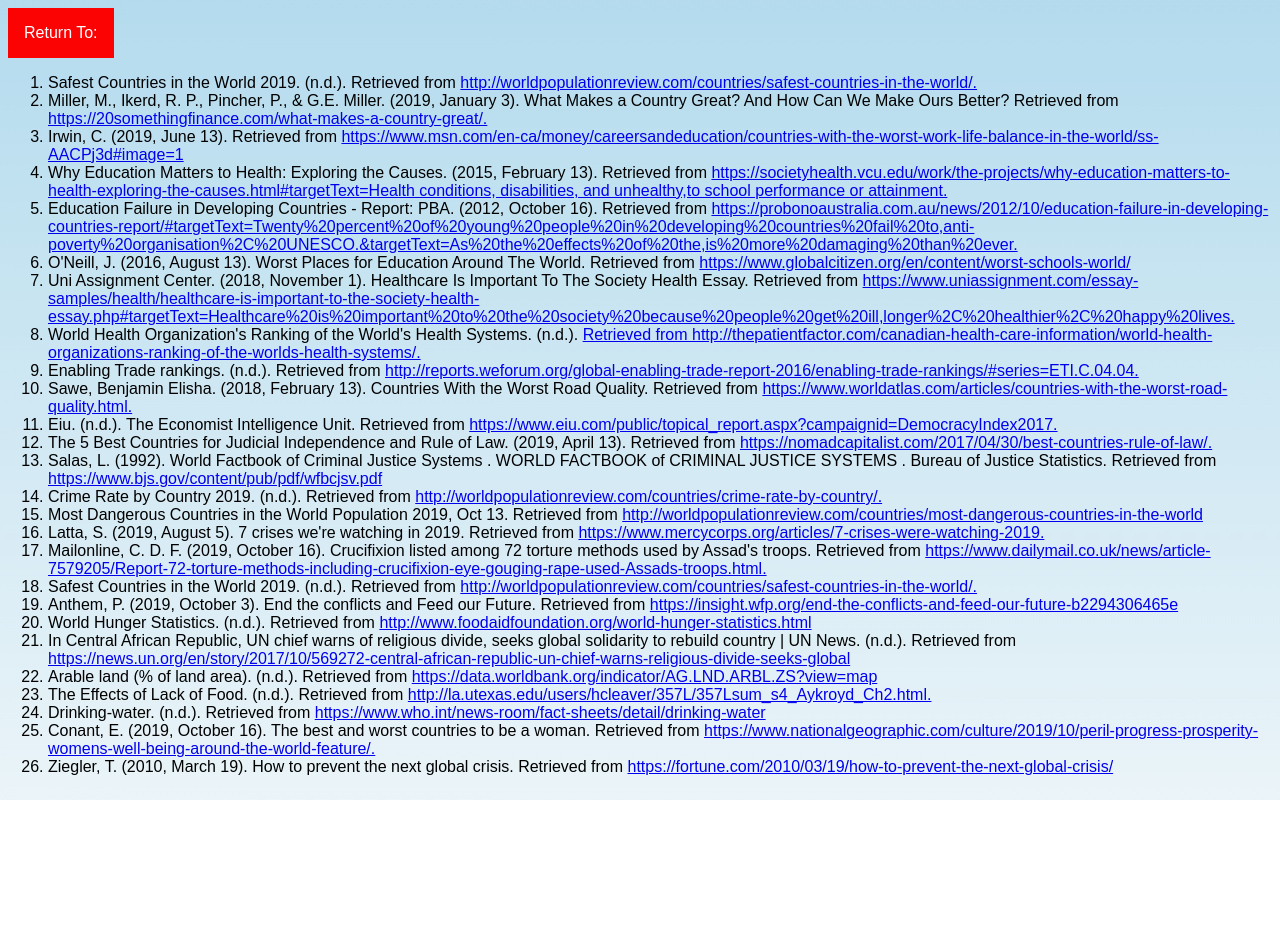
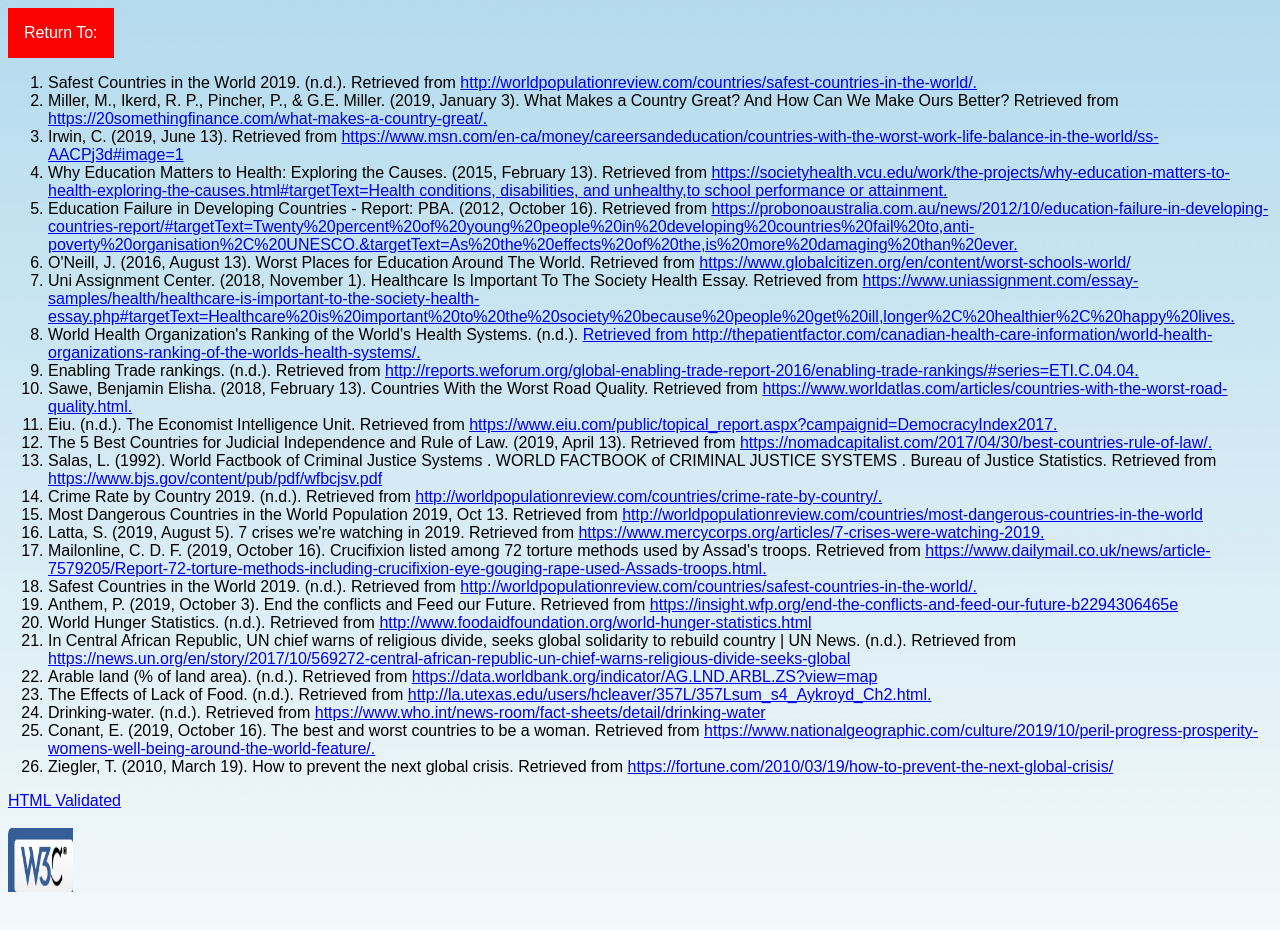
Before and after one commit to qureshizuhair/home, a plain HTML site: page References.html in a window 1280 px wide. Before the commit the page ends 800 px from the top, so only its background shows below. Drawn offline with Linux system fonts and the light colour scheme.

Commit message:
Update References.html

```diff
--- a/References.html
+++ b/References.html
@@ -45,5 +45,20 @@
 		<li>Conant, E. (2019, October 16). The best and worst countries to be a woman. Retrieved from <a href="https://www.nationalgeographic.com/culture/2019/10/peril-progress-prosperity-womens-well-being-around-the-world-feature/.">https://www.nationalgeographic.com/culture/2019/10/peril-progress-prosperity-womens-well-being-around-the-world-feature/.</a></li>
 		<li>Ziegler, T. (2010, March 19). How to prevent the next global crisis. Retrieved from <a href="https://fortune.com/2010/03/19/how-to-prevent-the-next-global-crisis/.">https://fortune.com/2010/03/19/how-to-prevent-the-next-global-crisis/</a></li>
 	</ol>
+
+	<a href="https://validator.w3.org/nu/?doc=https%3A%2F%2Fqureshizuhair.github.io%2Fhomepage%2FReferences.html">HTML Validated</a>
+	<br>
+	<br>
+	<div class="row">
+	<div class="column">
+		<img src="w3c.jpg" alt="Validator Logo" width="65" height="64">
+	</div>
+	</div>
+	<br>
+	<br>
+	<br>
+	<br>
+	<br>
+	<br>
 </body>
 </html>
```
